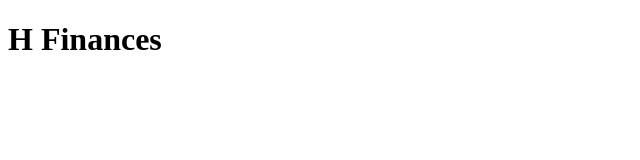
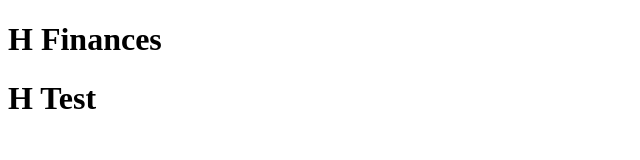
Before and after one commit to Jeetujayson/h-finance-payment-page, a plain HTML site: page index.html in a window 1280 px wide. Shown: the whole page, without its empty margins (0-640 px from the left). Drawn offline with Linux system fonts and the light colour scheme.

Commit message:
Update index.html

```diff
--- a/index.html
+++ b/index.html
@@ -7,6 +7,7 @@
     <title>Document</title>
   </head>
   <h1>H Finances</h1>
+  <h1>H Test</h1>
 
   <body></body>
 </html>
```
